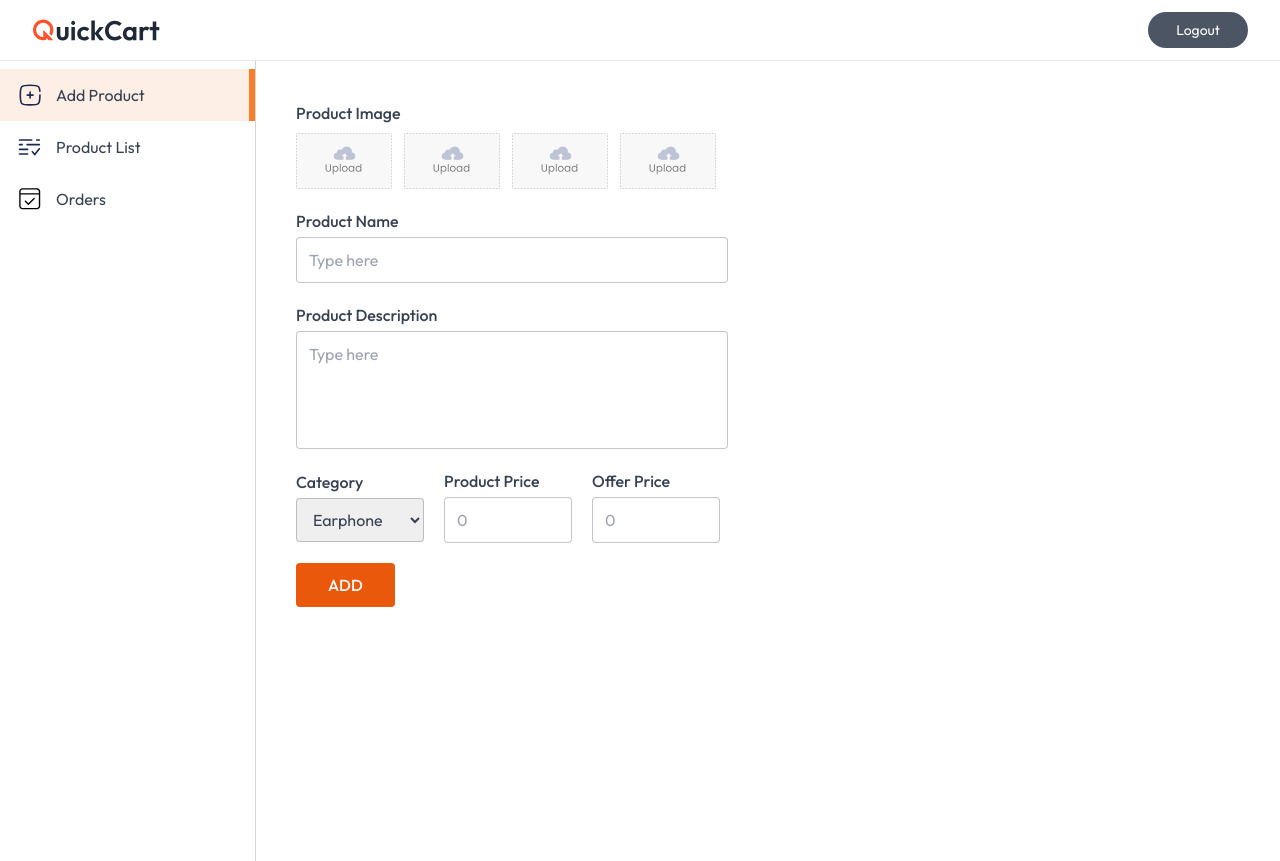
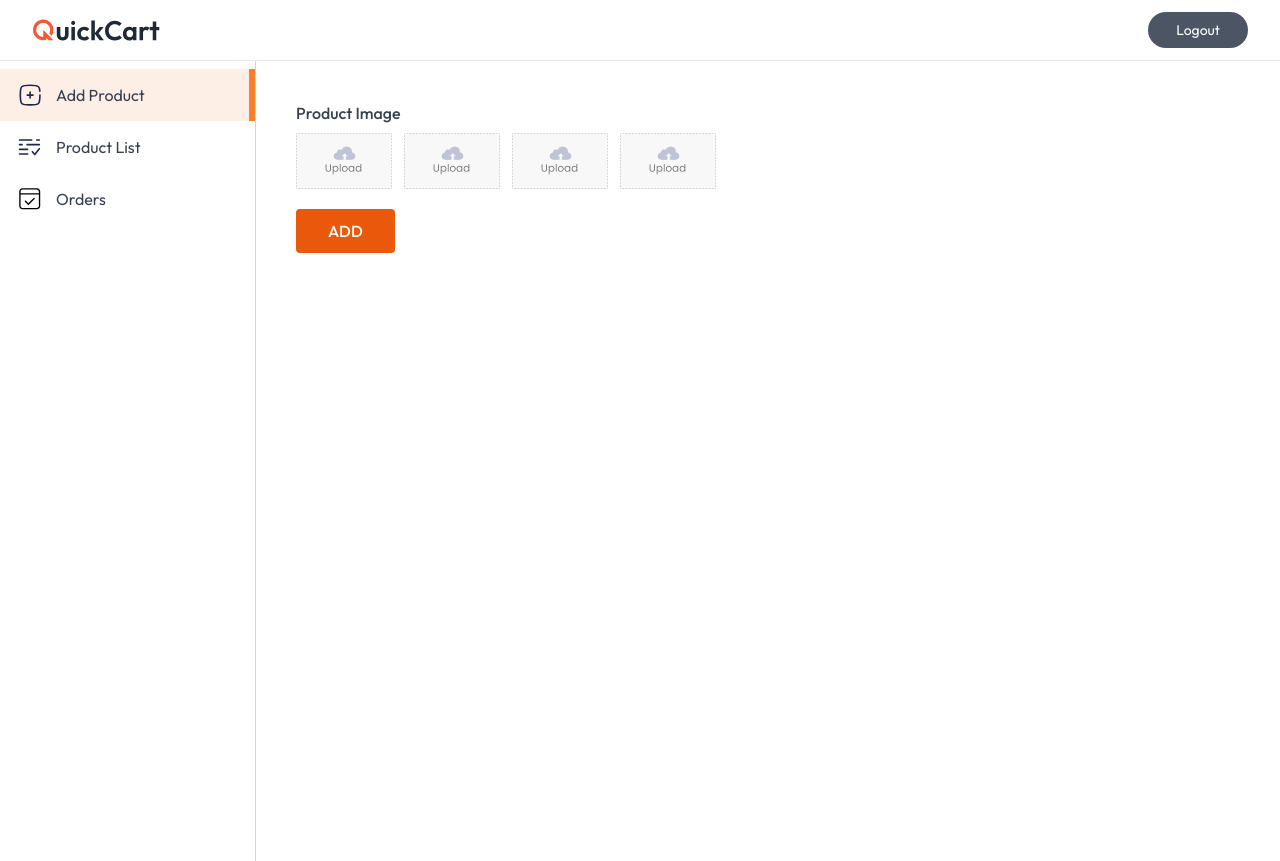
Before and after one commit to dev-jhavan/QuickCart, a Next.js app: page /seller in a window 1280 px wide. Built offline with nearby package versions, Linux system fonts and the light colour scheme; no server answers.

Commit message:
correções route.js e page.jsx

```diff
--- a/app/api/product/add/route.js
+++ b/app/api/product/add/route.js
@@ -1,72 +1,71 @@
 import { v2 as cloudinary } from "cloudinary";
-import {getAuth} from '@clerk/nextjs/server'
-//
+import { getAuth } from '@clerk/nextjs/server';
+import { NextResponse } from 'next/server';
+import { authSeller } from "@/lib/auth";
+import { connectDB } from "@/lib/database";
+import Product from "@/models/Product";
+
 cloudinary.config({
-    cloud_name : process.env.CLOUDINARY_CLOUD_NAME,
+  cloud_name: process.env.CLOUDINARY_CLOUD_NAME,
   api_key: process.env.CLOUDINARY_API_KEY,
-    api_secre: process.env.CLOUDINARY_API_SECRET,
-})
+  api_secret: process.env.CLOUDINARY_API_SECRET,
+});
 
-export async function POST(request){
+export async function POST(request) {
   try {
+    const { userId } = getAuth(request);
+    const isSeller = await authSeller(userId);
 
-        const {userId} = getAuth(request)
-
-        const isSellller = await authSeller(userId)
-
-        if(!isSeller){
-            return NextResponse.json({sucess: false, message: 'not authorized'})
+    if (!isSeller) {
+      return NextResponse.json({ success: false, message: 'Not authorized' });
     }
 
-        const formData = await request.formData()
-
+    const formData = await request.formData();
     const name = formData.get('name');
     const description = formData.get('description');
-        const category = formData.get('price');
+    const category = formData.get('category');
     const price = formData.get('price');
-        const offerPrice = formData.get('price');
+    const offerPrice = formData.get('offerPrice');
+    const files = formData.getAll('images');
 
-        const files = formData.getAll('images')
-
-        if (!files || files.length === 0 ){
-            return NextResponse.json({ sucess: false, message: 'no files uploaded'})
+    if (!files || files.length === 0) {
+      return NextResponse.json({ success: false, message: 'No files uploaded' });
     }
 
-        const result = await Promisse.all(
+    const result = await Promise.all(
       files.map(async (file) => {
-                const arrayBuffer = await file.arrayBuffer()
-                const buffer = Buffer.from(arrayBuffer)
+        const arrayBuffer = await file.arrayBuffer();
+        const buffer = Buffer.from(arrayBuffer);
 
-                return new Promise((resolve,reject)=>{
+        return new Promise((resolve, reject) => {
           const stream = cloudinary.uploader.upload_stream(
-                    {resource_type: 'auto'},
-                    (error,result) =>{
-                        if (error) {
-                            reject(error)
-                        } else {
-                            stream.end(buffer)
+            { resource_type: 'auto' },
+            (error, result) => {
+              if (error) reject(error);
+              else resolve(result);
             }
-                    }
-                )
+          );
+          stream.end(buffer);
+        });
       })
-            })
-        )
+    );
 
-        const image = result.map(result => result.secure_url)
+    const image = result.map((res) => res.secure_url);
 
-        await connectDB()
-        const newProduct = await Product.creat({
+    await connectDB();
+    const newProduct = await Product.create({
       userId,
       name,
       description,
       category,
-            price:Number(offerPrice),
+      price: Number(price),
+      offerPrice: Number(offerPrice),
       image,
       date: Date.now()
-        })
+    });
 
-            return NextResponse.json({ sucess: true, message:'Upload successful', newProduct})
+    return NextResponse.json({ success: true, message: 'Upload successful', newProduct });
   } catch (error) {
-        NextResponse.json({ sucess:false, message: errror.message})
+    return NextResponse.json({ success: false, message: error.message });
   }
 }
--- a/app/seller/page.jsx
+++ b/app/seller/page.jsx
@@ -3,11 +3,11 @@ import React, { useState } from "react";
 import { assets } from "@/assets/assets";
 import Image from "next/image";
 import { useAppContext } from "@/context/AppContext";
-import { set } from "mongoose";
+import axios from "axios";
+import { toast } from "react-hot-toast";
 
 const AddProduct = () => {
-
-    const {getToken} = useAppContext()
+  const { getToken } = useAppContext();
 
   const [files, setFiles] = useState([]);
   const [name, setName] = useState('');
@@ -19,36 +19,37 @@ const AddProduct = () => {
   const handleSubmit = async (e) => {
     e.preventDefault();
 
-    const formData = new FormData()
+    const formData = new FormData();
+    formData.append('name', name);
+    formData.append('description', description);
+    formData.append('category', category);
+    formData.append('price', price);
+    formData.append('offerPrice', offerPrice);
 
-    formData.append('name',name)
-    formData.append('description',description)
-    formData.append('category', category)
-    formData.append('price',price)
-    formData.append('offerPrice',offerPrice)
+    for (let i = 0; i < files.length; i++) {
+      formData.append('images', files[i]);
+    }
 
-    for( let i=0; i < files.length; i++){
-      formData.append('images',files[i])
-    }
     try {
-       const token = await getToken()
+      const token = await getToken();
+      const { data } = await axios.post('/api/product/add', formData, {
+        headers: { Authorization: `Bearer ${token}` }
+      });
 
-       const {data} = await axios.post('/api/product/add', formData, {headers:{Authorization: `Bearer ${token}`}})
-       if (data.sucees) {
-        toast.sucess(data.message)
+      if (data.success) {
+        toast.success(data.message);
         setFiles([]);
         setName('');
         setDescription('');
-        setCategory('Earphone')
+        setCategory('Earphone');
         setPrice('');
         setOfferPrice('');
-       } else {
+      } else {
         toast.error(data.message);
-       }
+      }
     } catch (error) {
-
+      toast.error('Erro ao enviar produto.');
     }
-
   };
 
   return (
@@ -57,16 +58,19 @@ const AddProduct = () => {
         <div>
           <p className="text-base font-medium">Product Image</p>
           <div className="flex flex-wrap items-center gap-3 mt-2">
-
             {[...Array(4)].map((_, index) => (
               <label key={index} htmlFor={`image${index}`}>
-                <input onChange={(e) => {
-                  const updatedFiles = [...files];
-                  updatedFiles[index] = e.target.files[0];
-                  setFiles(updatedFiles);
-                }} type="file" id={`image${index}`} hidden />
+                <input
+                  onChange={(e) => {
+                    const updatedFiles = [...files];
+                    updatedFiles[index] = e.target.files[0];
+                    setFiles(updatedFiles);
+                  }}
+                  type="file"
+                  id={`image${index}`}
+                  hidden
+                />
                 <Image
-                  key={index}
                   className="max-w-24 cursor-pointer"
                   src={files[index] ? URL.createObjectURL(files[index]) : assets.upload_area}
                   alt=""
@@ -75,94 +79,17 @@ const AddProduct = () => {
                 />
               </label>
             ))}
-
           </div>
         </div>
-        <div className="flex flex-col gap-1 max-w-md">
-          <label className="text-base font-medium" htmlFor="product-name">
-            Product Name
-          </label>
-          <input
-            id="product-name"
-            type="text"
-            placeholder="Type here"
-            className="outline-none md:py-2.5 py-2 px-3 rounded border border-gray-500/40"
-            onChange={(e) => setName(e.target.value)}
-            value={name}
-            required
-          />
-        </div>
-        <div className="flex flex-col gap-1 max-w-md">
-          <label
-            className="text-base font-medium"
-            htmlFor="product-description"
-          >
-            Product Description
-          </label>
-          <textarea
-            id="product-description"
-            rows={4}
-            className="outline-none md:py-2.5 py-2 px-3 rounded border border-gray-500/40 resize-none"
-            placeholder="Type here"
-            onChange={(e) => setDescription(e.target.value)}
-            value={description}
-            required
-          ></textarea>
-        </div>
-        <div className="flex items-center gap-5 flex-wrap">
-          <div className="flex flex-col gap-1 w-32">
-            <label className="text-base font-medium" htmlFor="category">
-              Category
-            </label>
-            <select
-              id="category"
-              className="outline-none md:py-2.5 py-2 px-3 rounded border border-gray-500/40"
-              onChange={(e) => setCategory(e.target.value)}
-              defaultValue={category}
-            >
-              <option value="Earphone">Earphone</option>
-              <option value="Headphone">Headphone</option>
-              <option value="Watch">Watch</option>
-              <option value="Smartphone">Smartphone</option>
-              <option value="Laptop">Laptop</option>
-              <option value="Camera">Camera</option>
-              <option value="Accessories">Accessories</option>
-            </select>
-          </div>
-          <div className="flex flex-col gap-1 w-32">
-            <label className="text-base font-medium" htmlFor="product-price">
-              Product Price
-            </label>
-            <input
-              id="product-price"
-              type="number"
-              placeholder="0"
-              className="outline-none md:py-2.5 py-2 px-3 rounded border border-gray-500/40"
-              onChange={(e) => setPrice(e.target.value)}
-              value={price}
-              required
-            />
-          </div>
-          <div className="flex flex-col gap-1 w-32">
-            <label className="text-base font-medium" htmlFor="offer-price">
-              Offer Price
-            </label>
-            <input
-              id="offer-price"
-              type="number"
-              placeholder="0"
-              className="outline-none md:py-2.5 py-2 px-3 rounded border border-gray-500/40"
-              onChange={(e) => setOfferPrice(e.target.value)}
-              value={offerPrice}
-              required
-            />
-          </div>
-        </div>
+
+        {/* Inputs */}
+        {/* ... os inputs seguem iguais como já estão no seu código */}
+        {/* ... */}
+
         <button type="submit" className="px-8 py-2.5 bg-orange-600 text-white font-medium rounded">
           ADD
         </button>
       </form>
-      {/* <Footer /> */}
     </div>
   );
 };
```
Lines whose indentation alone changed are shown as unchanged.
